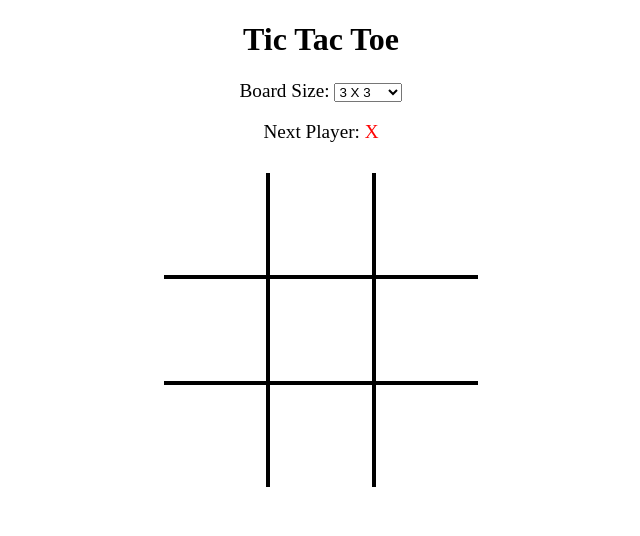
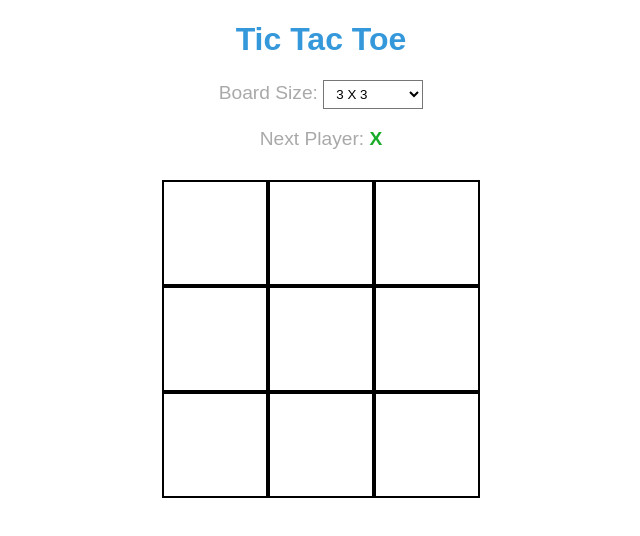
Before and after one commit to ge0vx/tic-tac-toe, a React app: page / in a window 1280 px wide. Shown: the top 536 px of the page, without its empty margins (319-959 px from the left). Built offline with nearby package versions, Linux system fonts and the light colour scheme.

Commit message:
adding style

```diff
--- a/src/App/App.js
+++ b/src/App/App.js
@@ -46,10 +46,12 @@ class App extends React.Component {
     }
 
     determineDraw(){
+        //if all the grid is filled
         return (this.moves == Math.pow(this.state.grid_size, 2));
     }
 
     determineWinner(player) {
+        //determinating a winner counting the number of filled player's mark ('X' or 'O') horizontally, vertically or diagonally. And compatiring this with the size of the grid
         const grid_size = this.state.grid_size;
         const currentData = this.state.data;
         let vertical_count = 0, horizontal_count = 0, right_to_left_count = 0, left_to_right_count = 0;
@@ -102,7 +104,7 @@ class App extends React.Component {
         let gameOptions = <div>
                             <div className="subtitles">
                                 <span>Board Size: </span>
-                                <select value={this.state.grid_size} onChange={this.changeBoard}>
+                                <select className={"select-style"} value={this.state.grid_size} onChange={this.changeBoard}>
                                     <option value="3">
                                         3 X 3
                                     </option>
@@ -126,7 +128,12 @@ class App extends React.Component {
             gameEnd = true;
             gameOptions = <div>
                             <div className="subtitles">
-                                <span>Winner: {cPlayer}</span>
+                                Winner: <span className={cPlayer}>{cPlayer}</span>
+                            </div>
+                            <div className="subtitles">
+                                <button className="btn" onClick={this.reset.bind(this)}>
+                                    Reset
+                                </button>
                             </div>
                         </div>;
 
@@ -135,6 +142,11 @@ class App extends React.Component {
             gameOptions = <div>
                             <div className="subtitles">
                                 <span>Draw!</span>
+                            </div>
+                            <div className="subtitles">
+                                <button className="btn" onClick={this.reset.bind(this)}>
+                                    Reset
+                                </button>
                             </div>
                         </div>;
         }
--- a/src/css/custom.css
+++ b/src/css/custom.css
@@ -1,6 +1,19 @@
-h1, h3{
+html, body{
+    margin: 0;
+    font-family: Arial, Helvetica, sans-serif;
+    color: darkgray;
+}
+
+h1{
     text-align: center;
+    color: #3498db;
 }
+
+h3{
+    text-align: center;
+    text-shadow: 2px 2px #111;
+}
+
 .board table {
     border-spacing: 0px;
     border-collapse: separate;
@@ -12,32 +25,19 @@ h1, h3{
     height: 100px;
     width: 100px;
     text-align: center;
-    font: bolder 3em arial;
+    font-weight: bolder;
+    font-size: 3em;
     cursor: pointer;
 }
 
-.board tr:first-child td {
-    border-top: none
-}
-
-.board tr:last-child td {
-    border-bottom: none
-}
-
-.board tr td:first-child {
-    border-left: none;
-}
-
-.board tr td:last-child {
-    border-right: none;
-}
-
 .board td.X, span.X {
-    color: red;
+    color: rgb(24, 171, 41);
+    font-weight: bolder;
 }
 
 .board td.O, span.O {
-    color: blue;
+    color: rgb(208, 39, 24);
+    font-weight: bolder;
 }
 
 .subtitles{
@@ -46,3 +46,28 @@ h1, h3{
     font-size: 1.2em;
     margin: 1em auto;
 }
+
+.select-style {
+    padding: 5px 8px;
+    width: 100px;
+    background: transparent;
+    cursor: pointer;
+}
+
+.select-style select:focus {
+    outline: none;
+}
+
+.btn {
+    color: #ffffff;
+    background: #3498db;
+    padding: 10px 20px;
+    text-decoration: none;
+    border: none;
+    cursor: pointer;
+  }
+
+  .btn:hover {
+    background: #3cb0fd;
+    text-decoration: none;
+  }
```
